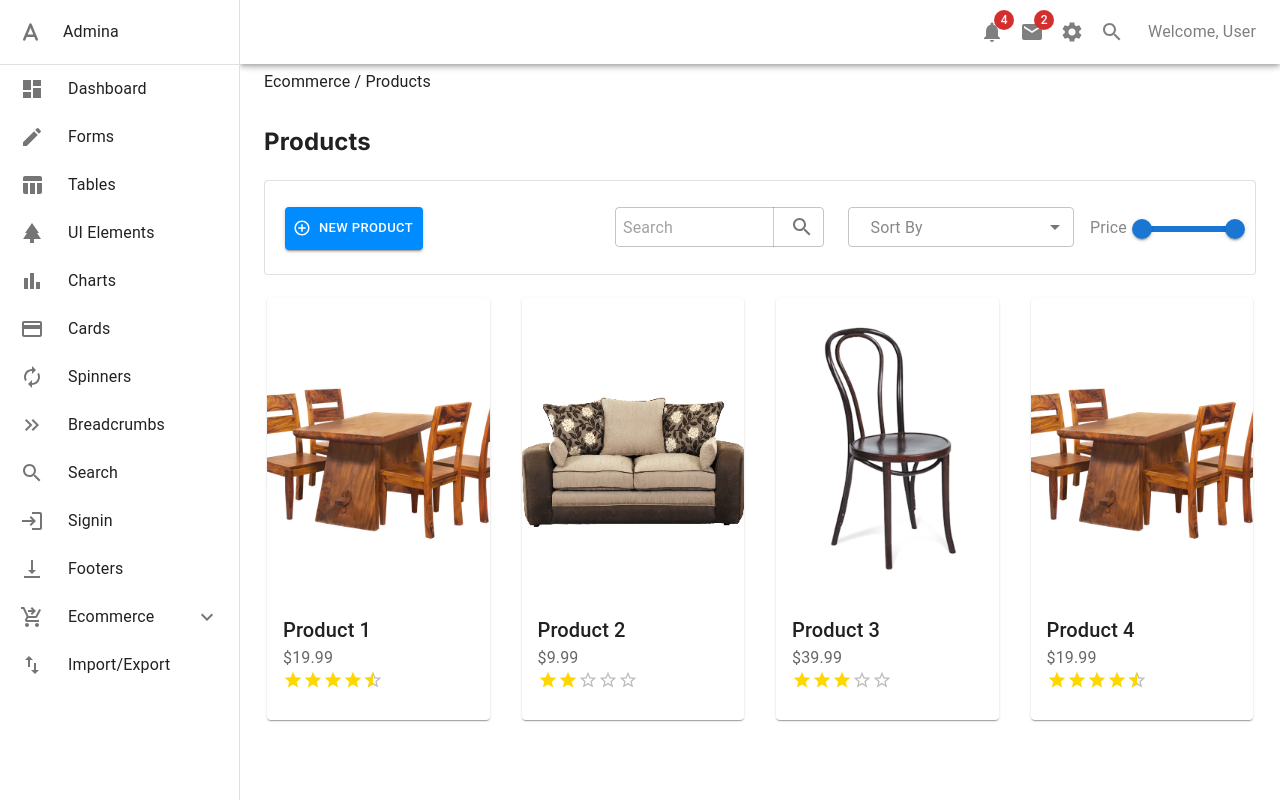
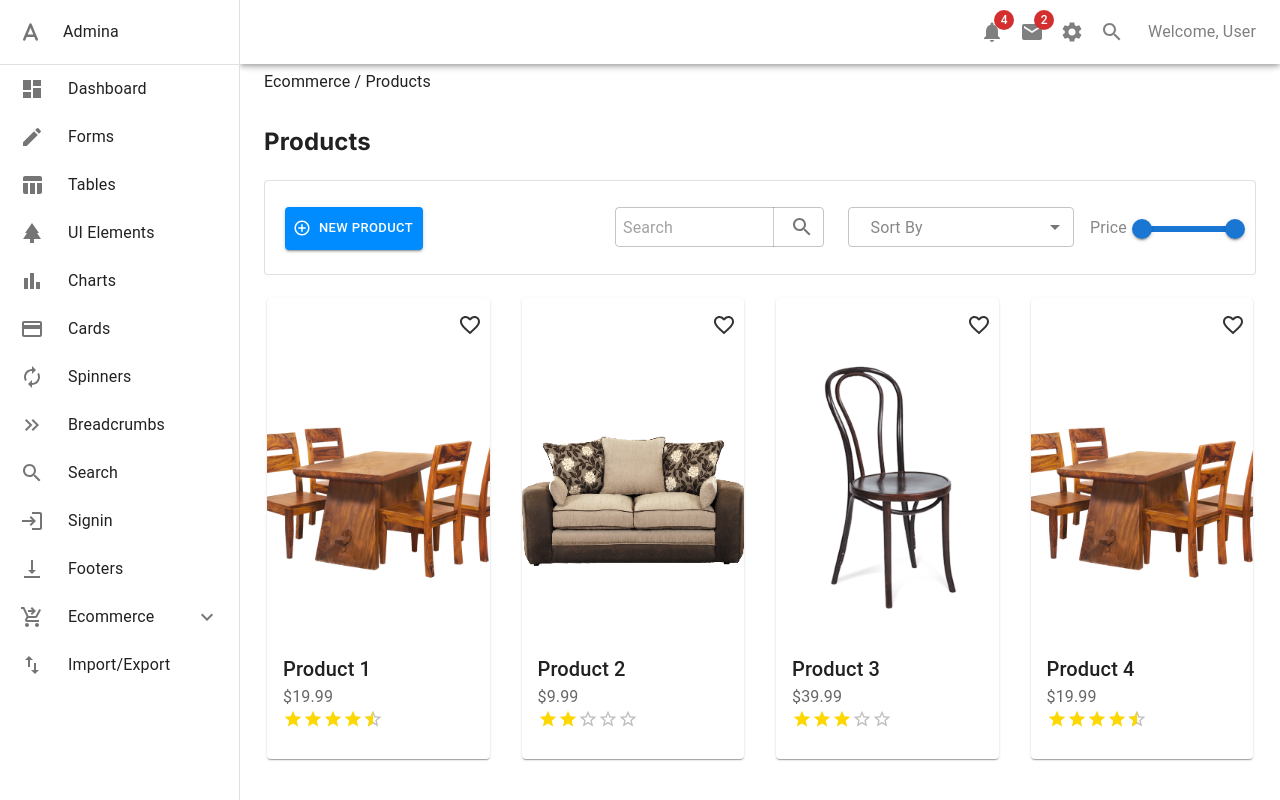
Before and after one commit to ravenanhq/admina, a Next.js app: page /ecommerce/products in a window 1280 px wide. Built offline with nearby package versions, Linux system fonts and the light colour scheme.

Commit message:
[Bug]-Fixed Wishlist ui issues.

```diff
--- a/src/app/components/Ecommerce/ProductList.tsx
+++ b/src/app/components/Ecommerce/ProductList.tsx
@@ -12,6 +12,8 @@ import ProductsListHeader from "./ProductsListHeader";
 import productsData from "../../../product-data.json";
 import { useTheme } from "@mui/material/styles";
 import useMediaQuery from "@mui/material/useMediaQuery";
+import FavoriteBorderIcon from '@mui/icons-material/FavoriteBorder';
+import FavoriteIcon from '@mui/icons-material/Favorite';
 
 const ProductsList = () => {
   const [products, setProducts] = useState([]);
@@ -22,6 +24,7 @@ const ProductsList = () => {
   const isMobile = useMediaQuery(theme.breakpoints.down("sm"));
   const [priceRange, setPriceRange] = useState([0, 1000]);
   const [noResultsFound, setNoResultsFound] = useState(false);
+  const [wishlistStatus, setWishlistStatus] = useState({});
 
   useEffect(() => {
     const localStorageData =
@@ -33,6 +36,12 @@ const ProductsList = () => {
     const mergedData = [...productsData, ...filteredLocalStorageData];
     setProducts(mergedData);
     setFilteredProducts(mergedData);
+
+    const initialWishlistStatus = {};
+    mergedData.forEach(product => {
+      initialWishlistStatus[product.id] = false;
+    });
+    setWishlistStatus(initialWishlistStatus);
   }, []);
 
   const getColorBasedOnRating = (rating) => {
@@ -84,10 +93,16 @@ const ProductsList = () => {
   };
 
   useEffect(() => {
-    // Check if there are no filtered products after applying filters
     const noResults = filteredProducts.filter(filterProducts).length === 0;
     setNoResultsFound(noResults);
   }, [filteredProducts, searchTerm, priceRange]);
+
+  const handleWishlistClick = (productId) => {
+    setWishlistStatus(prevStatus => ({
+      ...prevStatus,
+      [productId]: !prevStatus[productId]
+    }));
+  };
 
   return (
     <>
@@ -100,7 +115,7 @@ const ProductsList = () => {
       <Card sx={{ marginTop: "20px", background: "none", boxShadow: "none" }}>
         <CardContent style={{ padding: "3px" }}>
           <Grid container spacing={isMobile ? 2 : 4}>
-            {noResultsFound ? ( // Conditionally render "No results found" message
+            {noResultsFound ? (
               <Grid item xs={12}>
                 <Typography variant="subtitle1" color="textSecondary" textAlign="center">
                   No results found.
@@ -113,7 +128,26 @@ const ProductsList = () => {
                 .map((product) => (
                   <Grid item xs={12} sm={6} md={4} lg={3} key={product.id}>
                     <Card>
-                      <Link href={"/ecommerce/product-details"}>
+                    <Grid item
+                        style={{
+                          marginTop: "15px",
+                          paddingRight: "8px",
+                          justifyContent: "right",
+                          display: "flex"
+                        }} className="productWishlistBtn">
+                        {wishlistStatus[product.id] ? (
+                          <FavoriteIcon
+                            onClick={() => handleWishlistClick(product.id)}
+                            style={{ color: '#e53e29' }}
+                          />
+                        ) : (
+                          <FavoriteBorderIcon
+                            onClick={() => handleWishlistClick(product.id)}
+                            style={{ color: '#333333' }}
+                          />
+                        )}
+                      </Grid>
+                        <Link href={"/ecommerce/product-details"}>
                         <CardMedia
                           component="img"
                           height={isMobile ? "200" : "300"}
--- a/src/app/globals.css
+++ b/src/app/globals.css
@@ -36,6 +36,18 @@ body {
   .productBtn .productWishlistBtn{
     margin: 20px;
     padding-left: 20px;
+  }
+}
+
+@media (max-width: 568px) {
+  .wishList .MuiTableCell-root {
+    padding:12px
+  }
+}
+
+@media (max-width: 540px) {
+  .wishList .MuiTableCell-root {
+    padding:10px
   }
 }
 
@@ -78,6 +90,18 @@ body {
 
   .wishList .wishlishBtn .MuiButtonBase-root {
     text-transform: capitalize;
+    min-width: 100px;
   }
+}
 
+@media (max-width: 320px){
+.wishList .MuiTableCell-root {
+    border-bottom: transparent;
+    padding: 2px;
 }
+.wishList .wishlishBtn .MuiButtonBase-root {
+  text-transform: capitalize;
+  min-width: 146px;
+  margin-top: 10px;
+}
+}
```
Also changed, not shown: src/app/components/Ecommerce/ProductDetails.tsx (+20 -17 lines).
